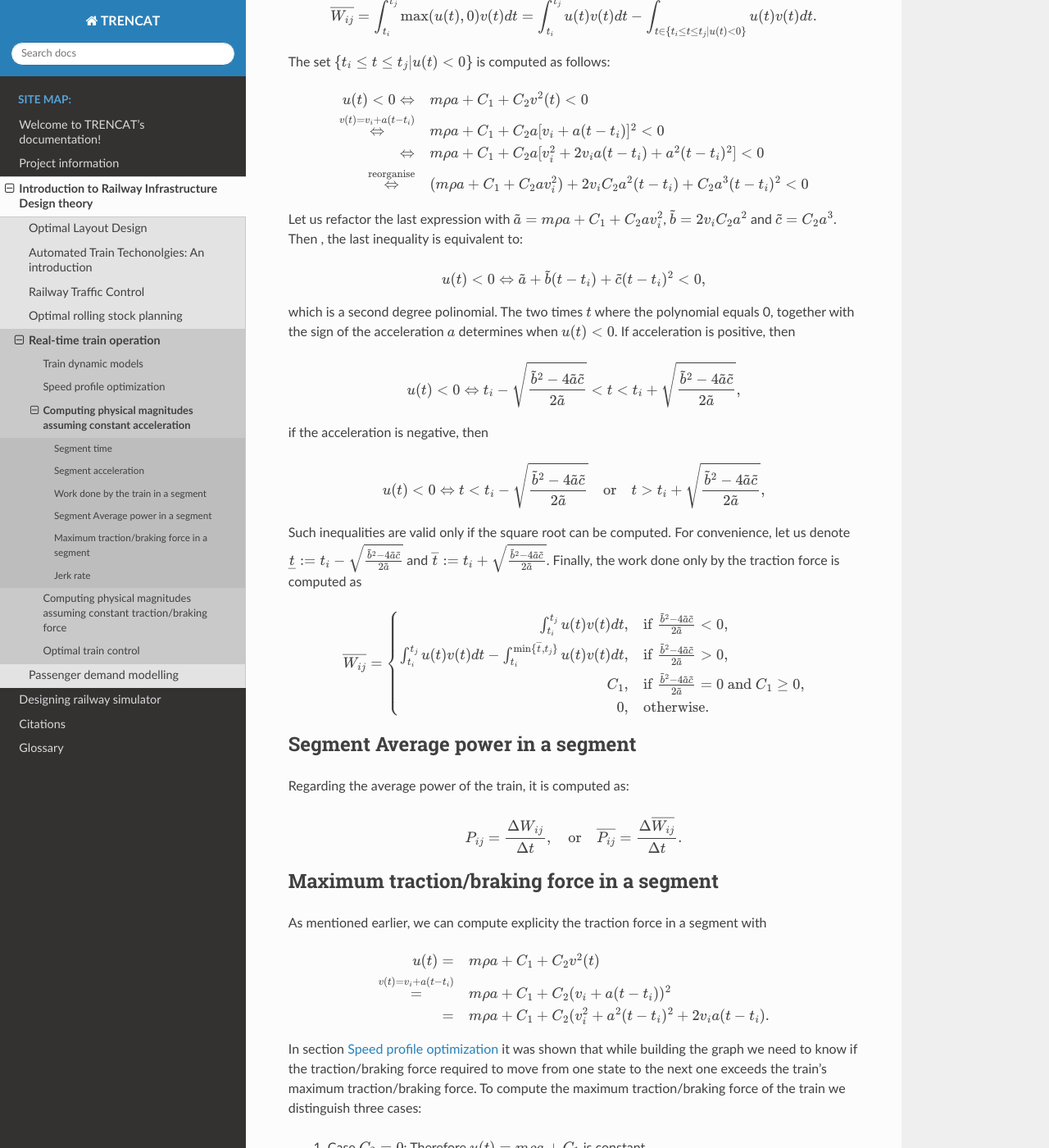
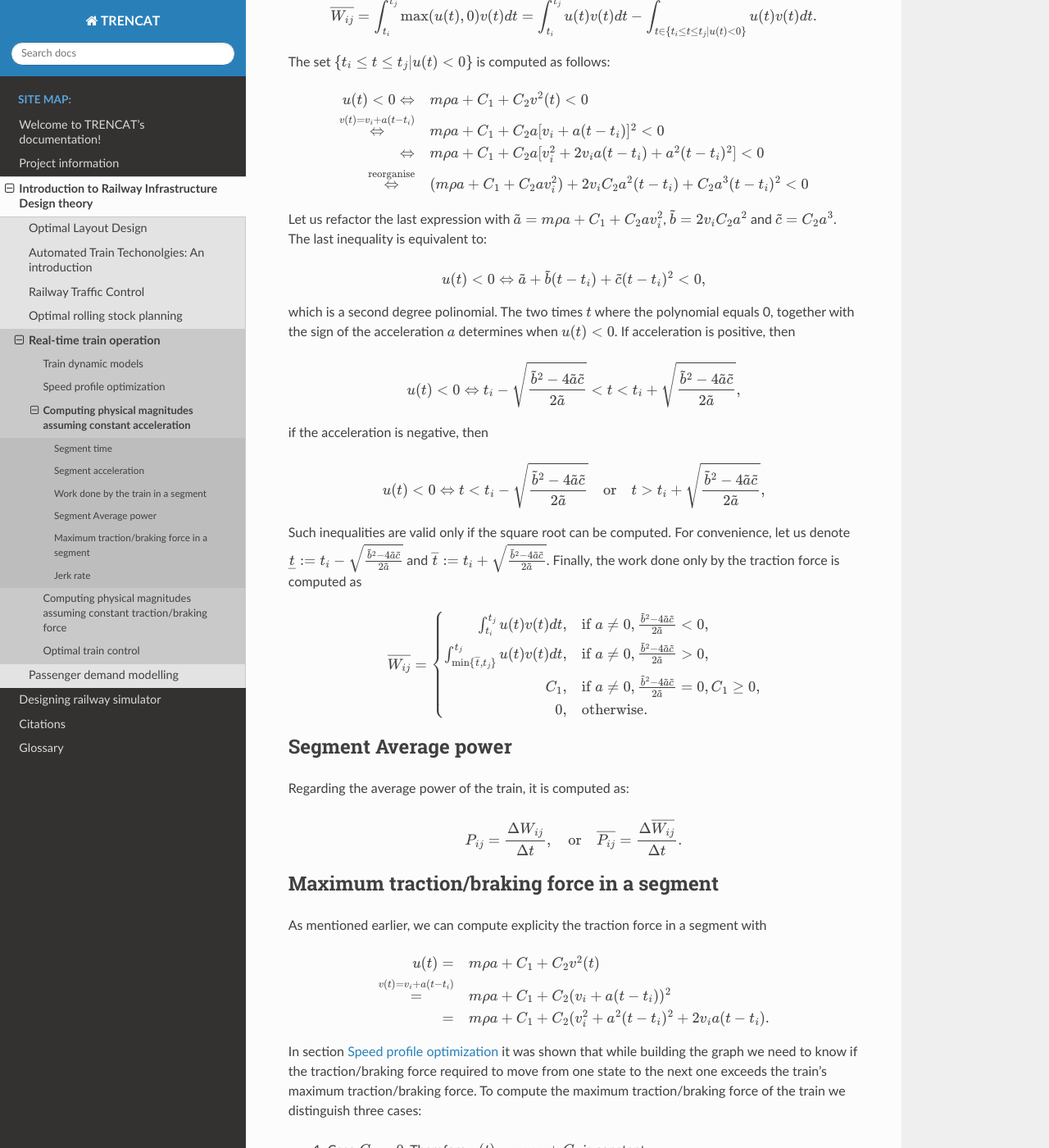
Before and after one commit to trencat/Trencat, a Sphinx documentation site: the page built from doc/source/chapter_1/real_time_train_operation/speed_profile_optimization_constant_accel.rst, in a window 1280 px wide and 1400 px high, scrolled down 2136 px. Shown: the whole window at 82% size. Built offline with Sphinx 7.4.7 and the Read the Docs theme 2.0.0, drawn with Linux system fonts in a browser that asks for light colours.

Commit message:
Correct formula
Fix typos

```diff
--- a/doc/source/chapter_1/real_time_train_operation/speed_profile_optimization_constant_accel.rst
+++ b/doc/source/chapter_1/real_time_train_operation/speed_profile_optimization_constant_accel.rst
@@ -77,7 +77,7 @@ The set :math:`\{t_i \leq t \leq t_j | u(t) < 0\}` is computed as follows:
    \stackrel{\text{reorganise}}\Leftrightarrow & (m\rho a + C_1 + C_2av_i^2) + 2v_iC_2a^2(t-t_i) + C_2a^3(t-t_i)^2 < 0\\
    \end{array}
 
-Let us refactor the last expression with :math:`\tilde{a} = m\rho a + C_1 + C_2av_i^2`, :math:`\tilde{b} = 2v_iC_2a^2` and :math:`\tilde{c} = C_2a^3`. Then , the last inequality is equivalent to:
+Let us refactor the last expression with :math:`\tilde{a} = m\rho a + C_1 + C_2av_i^2`, :math:`\tilde{b} = 2v_iC_2a^2` and :math:`\tilde{c} = C_2a^3`. The last inequality is equivalent to:
 
 .. math::
 
@@ -102,14 +102,14 @@ Such inequalities are valid only if the square root can be computed. For conveni
 
    \overline{W_{ij}} =
    \left\{\begin{array}{rl}
-      \int_{t_i}^{t_j}u(t)v(t)dt,& \text{if } \frac{\tilde{b}^2 - 4\tilde{a}\tilde{c}}{2\tilde{a}} < 0,\\
-      \int_{t_i}^{t_j}u(t)v(t)dt - \int_{t_i}^{\min\{\overline{t}, t_j\}}u(t)v(t)dt,& \text{if } \frac{\tilde{b}^2 - 4\tilde{a}\tilde{c}}{2\tilde{a}} > 0,\\
-      C_1, & \text{if } \frac{\tilde{b}^2 - 4\tilde{a}\tilde{c}}{2\tilde{a}} = 0 \text{ and } C_1 \geq 0,\\
+      \int_{t_i}^{t_j}u(t)v(t)dt,& \text{if } a\neq 0, \frac{\tilde{b}^2 - 4\tilde{a}\tilde{c}}{2\tilde{a}} < 0,\\
+      \int_{\min\{\overline{t}, t_j\}}^{t_j}u(t)v(t)dt,& \text{if } a\neq 0, \frac{\tilde{b}^2 - 4\tilde{a}\tilde{c}}{2\tilde{a}} > 0,\\
+      C_1, & \text{if } a\neq 0, \frac{\tilde{b}^2 - 4\tilde{a}\tilde{c}}{2\tilde{a}} = 0, C_1 \geq 0,\\
       0, &\text{otherwise}.
    \end{array}\right.
 
-Segment Average power in a segment
-''''''''''''''''''''''''''''''''''
+Segment Average power
+'''''''''''''''''''''
 
 Regarding the average power of the train, it is computed as:
 
```
